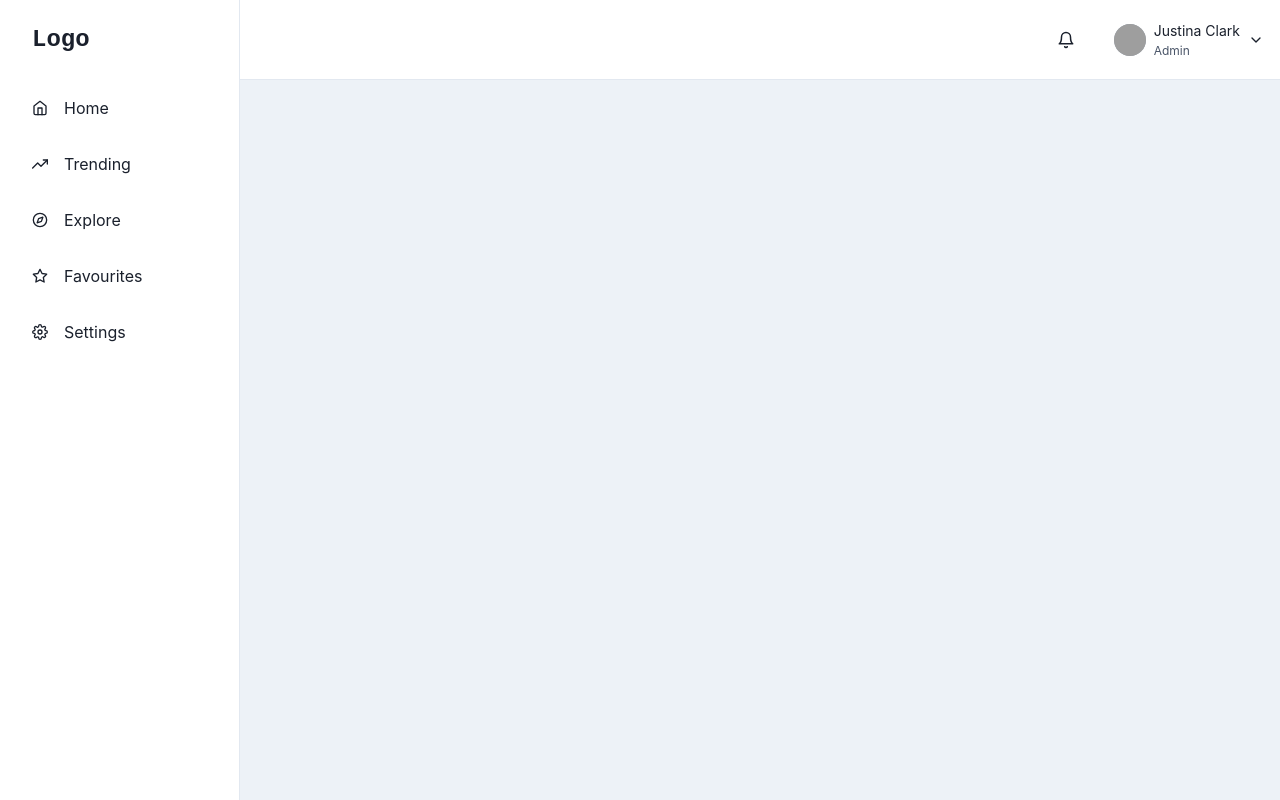
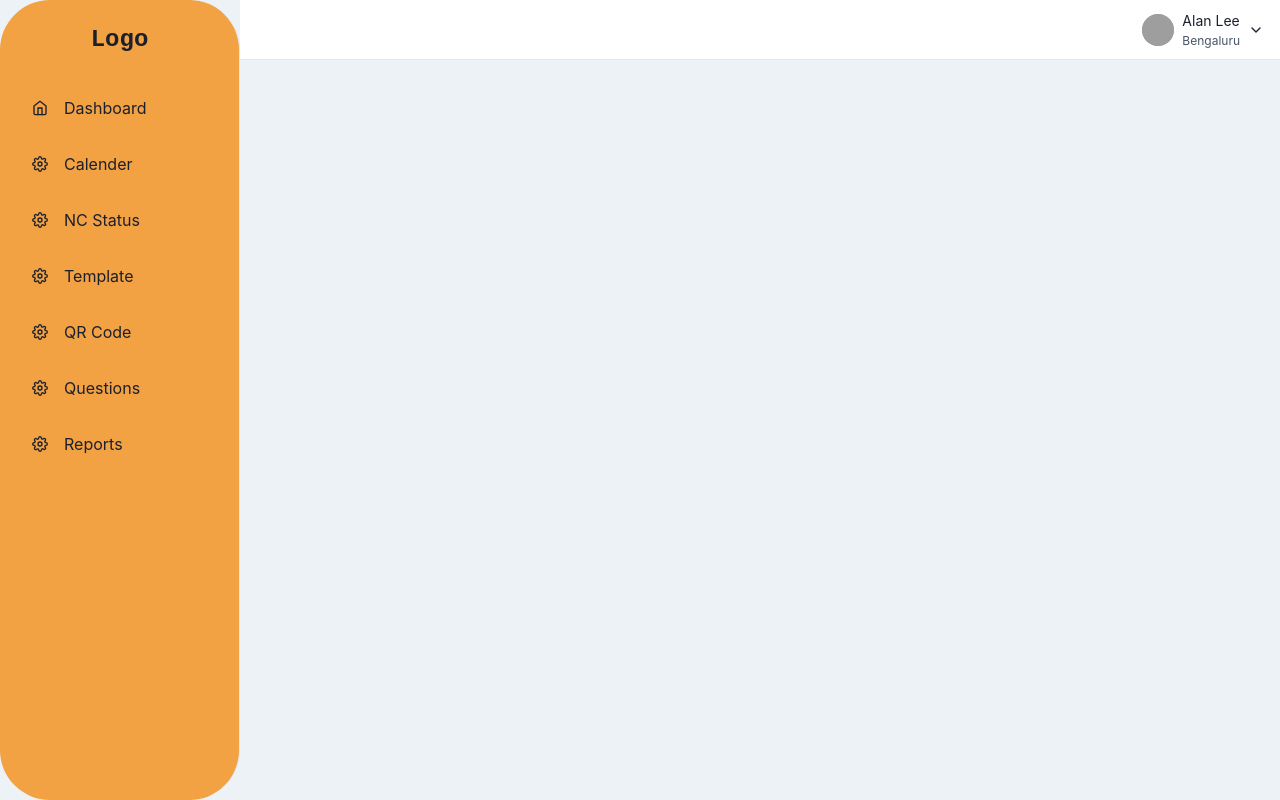
Before and after one commit to prajwalmadhav/Audire-frontend, a React (Create React App) app: page /calender in a window 1280 px wide. Built offline with nearby package versions, Linux system fonts and the light colour scheme; grey boxes are pictures that could not be loaded.

Commit message:
Updated Sidebar

```diff
--- a/src/Components/Sidebar.tsx
+++ b/src/Components/Sidebar.tsx
@@ -40,11 +40,13 @@ interface LinkItemProps {
   icon: IconType;
 }
 const LinkItems: Array<LinkItemProps> = [
-  { name: 'Home', icon: FiHome },
-  { name: 'Trending', icon: FiTrendingUp },
-  { name: 'Explore', icon: FiCompass },
-  { name: 'Favourites', icon: FiStar },
-  { name: 'Settings', icon: FiSettings },
+  { name: 'Dashboard', icon: FiHome },
+  { name: 'Calender', icon: FiSettings },
+  { name: 'NC Status', icon: FiSettings },
+  { name: 'Template', icon: FiSettings },
+  { name: 'QR Code', icon: FiSettings },
+  { name: 'Questions', icon: FiSettings },
+  { name: 'Reports', icon: FiSettings },
 ];
 
 export default function SidebarWithHeader({
@@ -66,7 +68,8 @@ export default function SidebarWithHeader({
         onClose={onClose}
         returnFocusOnClose={false}
         onOverlayClick={onClose}
-        size="full">
+        size="full"
+        >
         <DrawerContent>
           <SidebarContent onClose={onClose} />
         </DrawerContent>
@@ -88,14 +91,15 @@ const SidebarContent = ({ onClose, ...rest }: SidebarProps) => {
   return (
     <Box
       transition="3s ease"
-      bg={useColorModeValue('white', 'gray.900')}
+      bg={useColorModeValue('#F2A143', 'gray.900')}
       borderRight="1px"
+      borderRadius="50px"
       borderRightColor={useColorModeValue('gray.200', 'gray.700')}
       w={{ base: 'full', md: 60 }}
       pos="fixed"
       h="full"
       {...rest}>
-      <Flex h="20" alignItems="center" mx="8" justifyContent="space-between">
+      <Flex h="20" alignItems="center" mx="8" justifyContent="center">
         <Text fontSize="2xl" fontFamily="monospace" fontWeight="bold">
           Logo
         </Text>
@@ -125,8 +129,8 @@ const NavItem = ({ icon, children, ...rest }: NavItemProps) => {
         role="group"
         cursor="pointer"
         _hover={{
-          bg: 'cyan.400',
-          color: 'white',
+          bg: 'white',
+          color: '#F2A143',
         }}
         {...rest}>
         {icon && (
@@ -134,7 +138,7 @@ const NavItem = ({ icon, children, ...rest }: NavItemProps) => {
             mr="4"
             fontSize="16"
             _groupHover={{
-              color: 'white',
+              color: '#F2A143',
             }}
             as={icon}
           />
@@ -153,7 +157,7 @@ const MobileNav = ({ onOpen, ...rest }: MobileProps) => {
     <Flex
       ml={{ base: 0, md: 60 }}
       px={{ base: 4, md: 4 }}
-      height="20"
+      height="60px"
       alignItems="center"
       bg={useColorModeValue('white', 'gray.900')}
       borderBottomWidth="1px"
@@ -177,12 +181,12 @@ const MobileNav = ({ onOpen, ...rest }: MobileProps) => {
       </Text>
 
       <HStack spacing={{ base: '0', md: '6' }}>
-        <IconButton
+        {/* <IconButton
           size="lg"
           variant="ghost"
           aria-label="open menu"
           icon={<FiBell />}
-        />
+        /> */}
         <Flex alignItems={'center'}>
           <Menu>
             <MenuButton
@@ -201,9 +205,9 @@ const MobileNav = ({ onOpen, ...rest }: MobileProps) => {
                   alignItems="flex-start"
                   spacing="1px"
                   ml="2">
-                  <Text fontSize="sm">Justina Clark</Text>
+                  <Text fontSize="sm">Alan Lee </Text>
                   <Text fontSize="xs" color="gray.600">
-                    Admin
+                    Bengaluru
                   </Text>
                 </VStack>
                 <Box display={{ base: 'none', md: 'flex' }}>
@@ -214,11 +218,11 @@ const MobileNav = ({ onOpen, ...rest }: MobileProps) => {
             <MenuList
               bg={useColorModeValue('white', 'gray.900')}
               borderColor={useColorModeValue('gray.200', 'gray.700')}>
-              <MenuItem>Profile</MenuItem>
-              <MenuItem>Settings</MenuItem>
-              <MenuItem>Billing</MenuItem>
+              <MenuItem>Dropdown1</MenuItem>
+              <MenuItem>Dropdown2</MenuItem>
+              <MenuItem>Dropdown3</MenuItem>
               <MenuDivider />
-              <MenuItem>Sign out</MenuItem>
+              <MenuItem>Sign Out</MenuItem>
             </MenuList>
           </Menu>
         </Flex>
```
